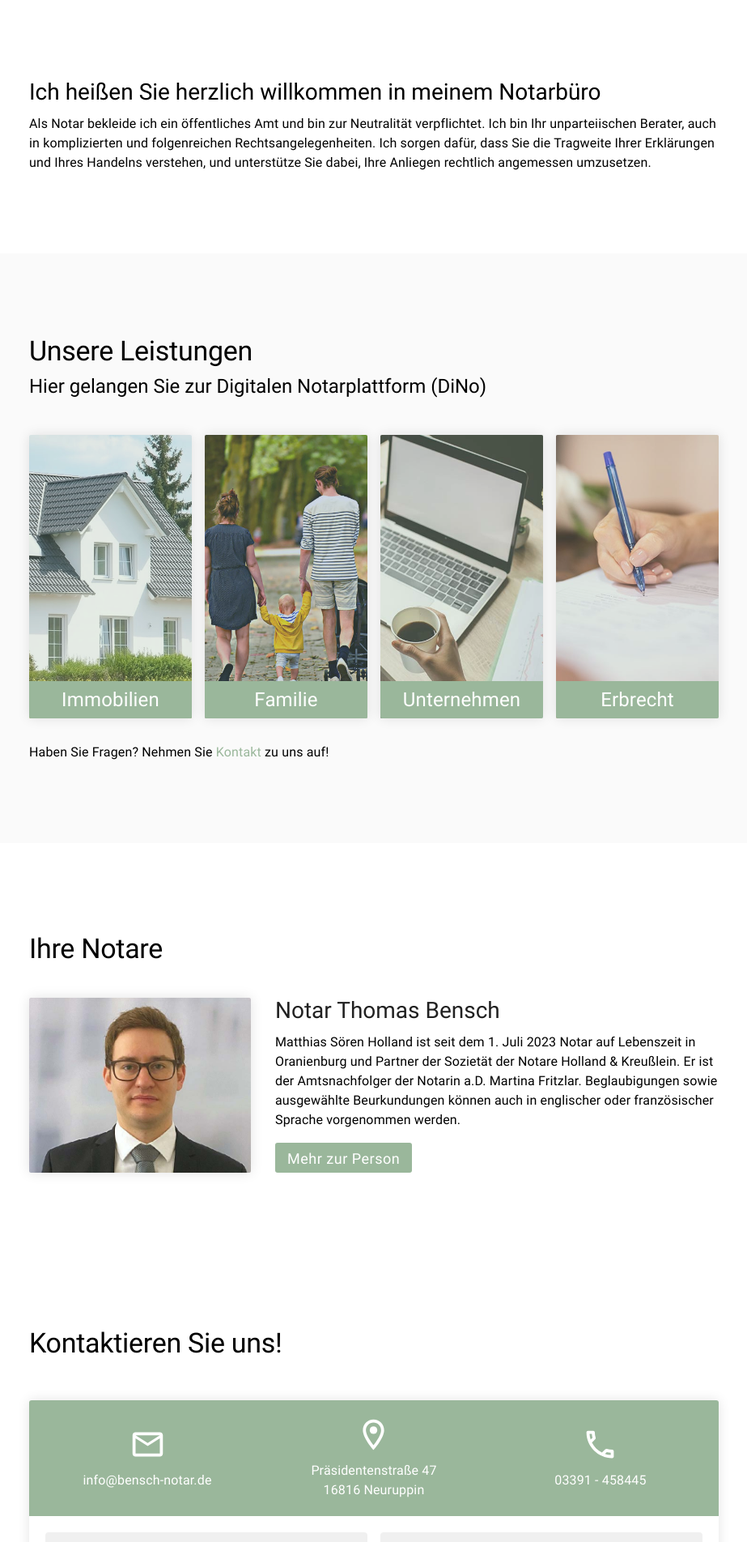
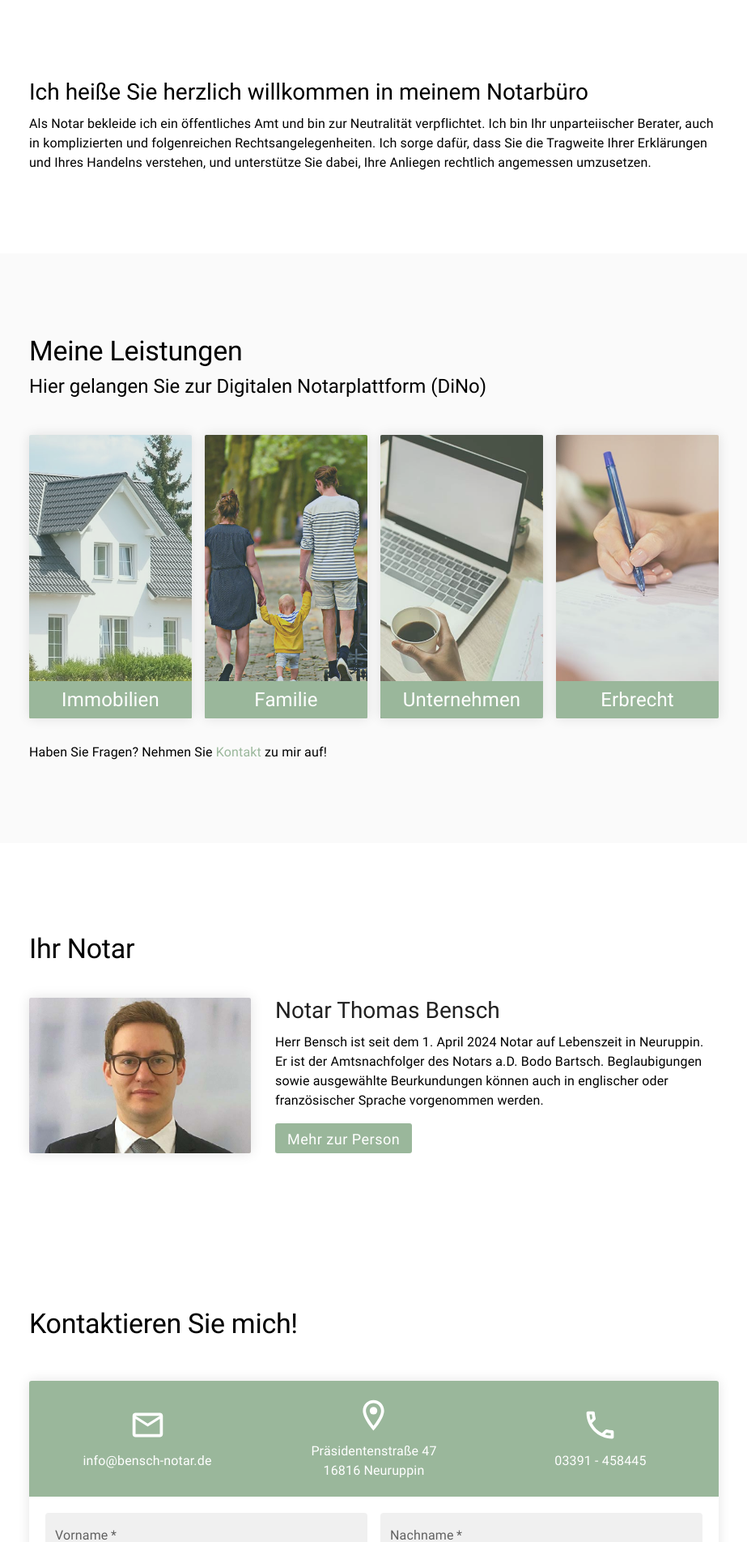
Before and after one commit to ahmkay/bensch, a React (Create React App) app: page / in a window 1280 px wide. Shown: the part 522-2426 px from the top of the page at 81% size, without its empty margins (178-1101 px from the left). Built offline with nearby package versions, Linux system fonts and the light colour scheme.

Commit message:
ändern der lustigen texte

```diff
--- a/src/components/Footer.js
+++ b/src/components/Footer.js
@@ -8,7 +8,7 @@ export default function Footer() {
         <Box className="Footer">
             <Container maxWidth="md" className="container FooterContainer">
                 <Box className="FooterLeft">
-                    <img src="Embem.png" className='brandLogoFooter' />
+                    <img src="logo-small.png" className='brandLogoFooter' />
                 </Box>
                 <Box className="FooterMLeft">
                     <Typography align='center' className='FooterSubTitle'>Informationen</Typography>
@@ -25,10 +25,13 @@ export default function Footer() {
                     <Typography className="FooterText">Mi 9 - 12 & 13 - 17 Uhr</Typography>
                     <Typography className="FooterText">Do 9 - 12 & 13 - 17 Uhr</Typography>
                     <Typography className="FooterText">Fr 9 - 12 & 13 - 14 Uhr</Typography>
+                    <Typography className="FooterText"></Typography>
+                    <Typography className="FooterText">Telefonzeiten wie Geschäftszeiten</Typography>
+                    <Typography className="FooterText">mit Ausnahme des Mittwochs</Typography>
                 </Box>
                 <Box className="FooterRight">
                     <Typography align='center' className='FooterSubTitle'>Kontakt</Typography>
-                    <Typography className="FooterText">Notare Holland & Kreußlein</Typography>
+                    <Typography className="FooterText">Notar Thomas Bensch</Typography>
                     <Typography className="FooterText">Präsidentenstraße 47</Typography>
                     <Typography className="FooterText">16816 Neuruppin</Typography>
                     <Typography className="FooterText">info@bensch-notar.de</Typography>
--- a/src/components/Home.js
+++ b/src/components/Home.js
@@ -110,8 +110,8 @@ const ScrollAnimation = () => {
 
                                         <Grid container item xs={12} sm={12} spacing={0}>
                                             <Box className="textBoxInner">
-                                                <Typography variant='h3' className='subtitleH3'>Ich heißen Sie herzlich willkommen in meinem Notarbüro</Typography>
-                                                <Typography variant='body1'>Als Notar bekleide ich ein öffentliches Amt und bin zur Neutralität verpflichtet. Ich bin Ihr unparteiischen Berater, auch in kom­plizierten und folgenreichen Rechtsangelegenheiten. Ich sorgen dafür, dass Sie die Tragweite Ihrer Erklärungen und Ihres Handelns verstehen, und unterstütze Sie dabei, Ihre Anliegen rechtlich angemessen umzusetzen.</Typography>
+                                                <Typography variant='h3' className='subtitleH3'>Ich heiße Sie herzlich willkommen in meinem Notarbüro</Typography>
+                                                <Typography variant='body1'>Als Notar bekleide ich ein öffentliches Amt und bin zur Neutralität verpflichtet. Ich bin Ihr unparteiischer Berater, auch in kom­plizierten und folgenreichen Rechtsangelegenheiten. Ich sorge dafür, dass Sie die Tragweite Ihrer Erklärungen und Ihres Handelns verstehen, und unterstütze Sie dabei, Ihre Anliegen rechtlich angemessen umzusetzen.</Typography>
                                             </Box>
                                         </Grid>
 
@@ -124,7 +124,7 @@ const ScrollAnimation = () => {
 
                             <Box className="bannerSection section" id="info">
                                 <Container maxWidth="md" className="leistungenContainer section" id="leistungen">
-                                    <Typography variant='h2' className='sectionTitle fadeInOpac'>Unsere Leistungen</Typography>
+                                    <Typography variant='h2' className='sectionTitle fadeInOpac'>Meine Leistungen</Typography>
                                     <Typography variant='h3' className='sectionTitle3 fadeInOpac'>Hier gelangen Sie zur Digitalen Notarplattform (DiNo)</Typography>
                                     <Grid container justifyContent="center" spacing={2} className="leistungenGrid">
                                         <Grid item xs={6} sm={3}>
@@ -149,13 +149,13 @@ const ScrollAnimation = () => {
                                             </Box>
                                         </Grid>
                                     </Grid>
-                                    <Typography variant='body1'>Haben Sie Fragen? Nehmen Sie <a href="#kontakt">Kontakt</a> zu uns auf!</Typography>
+                                    <Typography variant='body1'>Haben Sie Fragen? Nehmen Sie <a href="#kontakt">Kontakt</a> zu mir auf!</Typography>
                                 </Container>
                             </Box>
 
                             <Container maxWidth="md" className="container section" id="notare">
                                 <Typography variant='h2' className='sectionTitle'>
-                                    Ihre Notare
+                                    Ihr Notar
                                 </Typography>
 
                                 <Grid container justifyContent="center" spacing={2} className="notareGrid">
@@ -168,7 +168,7 @@ const ScrollAnimation = () => {
                                         </Box>
                                         <Box>
                                             <Typography variant='h3' className='subtitleH3'>Notar Thomas Bensch</Typography>
-                                            <Typography variant='body1' paragraph>Matthias Sören Holland ist seit dem 1. Juli 2023 Notar auf Lebenszeit in Oranienburg und Partner der Sozietät der Notare Holland & Kreußlein. Er ist der Amtsnachfolger der Notarin a.D. Martina Fritzlar. Beglaubigungen sowie ausgewählte Beurkundungen können auch in englischer oder französischer Sprache vorgenommen werden.</Typography>
+                                            <Typography variant='body1' paragraph>Herr Bensch ist seit dem 1. April 2024 Notar auf Lebenszeit in Neuruppin. Er ist der Amtsnachfolger des Notars a.D. Bodo Bartsch. Beglaubigungen sowie ausgewählte Beurkundungen können auch in englischer oder französischer Sprache vorgenommen werden.</Typography>
                                             <Button className='btnSecondary' onClick={() => toggleVisibility('elementToToggle1')}>{`${isVisible5 ? 'Einklappen' : 'Mehr zur Person'}`}</Button>
                                         </Box>
 
@@ -176,10 +176,8 @@ const ScrollAnimation = () => {
 
                                         <Box id="elementToToggle1" className={`notarBodyTextWrapper ${isVisible5 ? 'visible' : ''}`}>
                                         <Typography variant='body1' paragraph className='notarBodyText'>
-Nach dem Studium der Politik- und Verwaltungswissenschaften und des Öffentlichen Rechts an der Universität Potsdam sowie der Rechtswissenschaft an der Humboldt-Universität zu Berlin absolvierte Matthias Sören Holland das Rechtsreferendariat am Kammergericht in Berlin, u.a. mit Stationen am Bundesverfassungsgericht und im Bundesministerium des Innern. Seit 2012 war er Stipendiat der Studienstiftung des Deutschen Volkes.<br /><br />
-2019 wurde er in den Notaranwärterdienst des Landes Brandenburg aufgenommen und war dort zunächst dem Notar Karsten Strüben in Strausberg zur Ausbildung zugewiesen. 2021 wurde er an das Deutsche Notarinstitut (DNotI) in Würzburg abgeordnet. Darauf folgten weitere Zuweisungen nach Prenzlau, Königs Wusterhausen, Eberswalde und Oranienburg.<br /><br />
-
-Neben seiner Notartätigkeit ist Matthias Holland u.a. als freier Referent am Deutschen Notarinstitut (DNotI) in Würzburg tätig und ist Vorstandsmitglied und Schriftführer des Förderkreises des Notarinstituts der Humboldt-Universität zu Berlin. Zudem ist er an etlichen Veröffentlichungen im öffentlichen Recht und zu notarrechtlichen Themen beteiligt.</Typography>
+                                        Nach dem Studium der Politik- und Verwaltungswissenschaften und des Öffentlichen Rechts an einer Universität in Potsdam sowie der Rechtswissenschaft an einer Universität in Berlin absolvierte Person A das Rechtsreferendariat am Kammergericht in Berlin, u.a. mit Stationen am höchsten Gericht und im Bundesministerium des Innern. Seit 2012 war er Stipendiat einer deutschen Studienförderung.<br /><br />
+2019 wurde er in den Notaranwärterdienst des Landes Brandenburg aufgenommen und war dort zunächst dem Notar B in einer Stadt zur Ausbildung zugewiesen. 2021 wurde er an ein Institut in Würzburg abgeordnet. Darauf folgten weitere Zuweisungen nach verschiedenen Städten.<br /><br /></Typography>
                                         </Box>
 
 
@@ -192,17 +190,17 @@ Neben seiner Notartätigkeit ist Matthias Holland u.a. als freier Referent am De
 
                             <Container maxWidth="md" className="container section" id="kontakt">
                                 <Typography variant='h2' className='sectionTitle'>
-                                    Kontaktieren Sie uns!
+                                    Kontaktieren Sie mich!
                                 </Typography>
                                 <Contactform />
                                 <br /><br />
                                 <Typography variant='body1' paragraph>
-                                    Hier finden Sie uns:
+                                    Hier finden Sie mich:
                                 </Typography>
                                 <Box className="contactMap">
-                                    <iframe width="100%" height="400px" frameBorder="0" allowFullScreen src="//umap.openstreetmap.de/de/map/notar-kreuslein-holland_47149?scaleControl=false&miniMap=false&scrollWheelZoom=false&zoomControl=true&allowEdit=false&moreControl=false&searchControl=null&tilelayersControl=null&embedControl=null&datalayersControl=false&onLoadPanel=none&captionBar=false&datalayers=184102"></iframe>
+                                    <iframe width="100%" height="400px" frameBorder="0" allowFullScreen src="//umap.openstreetmap.de/de/map/notar_bensch_56016?scaleControl=false&miniMap=false&scrollWheelZoom=false&zoomControl=true&allowEdit=false&moreControl=false&searchControl=null&tilelayersControl=null&embedControl=null&datalayersControl=false&onLoadPanel=none&captionBar=false&datalayers=184102"></iframe>
                                 </Box>
-                                <Typography variant='body1' paragraph className="contactMapRouteLink">Einen Routenplaner finden sie <a href="https://www.google.com/maps/dir//Notare+Holland+%26+Kreu%C3%9Flein,+Prenzlauer+Str.+11,+16515+Oranienburg/@52.7596784,13.2514147,17z/data=!4m9!4m8!1m0!1m5!1m1!1s0x4164e8afdba0e241:0x9b19020e624be46c!2m2!1d13.2539073!2d52.7596041!3e0?hl=en&entry=ttu" target="_blank">hier</a>.</Typography>
+                                <Typography variant='body1' paragraph className="contactMapRouteLink">Einen Routenplaner finden sie <a href="https://www.google.com/maps/dir//Pr%C3%A4sidentenstra%C3%9Fe+47,+Neuruppin/@52.9228135,12.7635872,13z/data=!4m9!4m8!1m0!1m5!1m1!1s0x47a93daef2b5288f:0x8b0754e2b416faa6!2m2!1d12.8047865!2d52.9228206!3e0?hl=en&entry=ttu" target="_blank">hier</a>.</Typography>
 
                             </Container>
 
--- a/src/components/Imprint.js
+++ b/src/components/Imprint.js
@@ -67,7 +67,7 @@ const Imprint = () => {
 
           <Typography variant='h2' className='sectionTitle3 marginTop'>Verantwortlich für den Inhalt nach § 55 Abs. 2 RStV</Typography>
           <Typography variant='body1' className='sectionText'>
-          Thomaws Bensch
+          Thomas Bensch
           </Typography>
 
 
--- a/src/components/Privacy.js
+++ b/src/components/Privacy.js
@@ -130,12 +130,12 @@ Eine Zusammenführung dieser Daten mit anderen Datenquellen wird nicht vorgenomm
 Wenn Sie uns per Kontaktformular Anfragen zukommen lassen, werden Ihre Angaben aus dem Anfrageformular inklusive der von Ihnen dort angegebenen Kontaktdaten zwecks Bearbeitung der Anfrage und für den Fall von Anschlussfragen bei uns gespeichert. Diese Daten geben wir nicht ohne Ihre Einwilligung weiter.
 Die Verarbeitung dieser Daten erfolgt auf Grundlage von Art. 6 Abs. 1 lit. b DSGVO, sofern Ihre Anfrage mit der Erfüllung eines Vertrags zusammenhängt oder zur Durchführung vorvertraglicher Maßnahmen erforderlich ist. In allen übrigen Fällen beruht die Verarbeitung auf unserem berechtigten Interesse an der effektiven Bearbeitung der an uns gerichteten Anfragen (Art. 6 Abs. 1 lit. f DSGVO) oder auf Ihrer Einwilligung (Art. 6 Abs. 1 lit. a DSGVO) sofern diese abgefragt wurde. Die von Ihnen im Kontaktformular eingegebenen Daten verbleiben bei uns, bis Sie uns zur Löschung auffordern, Ihre Einwilligung zur Speicherung widerrufen oder der Zweck für die Datenspeicherung entfällt (z. B. nach abgeschlossener Bearbeitung Ihrer Anfrage). Zwingende gesetzliche Bestimmungen – insbesondere Aufbewahrungsfristen – bleiben unberührt.
 <br /><br />
-Anfrage per E-Mail, Telefon oder Telefax
+<b>Anfrage per E-Mail, Telefon oder Telefax</b><br /><br />
 Wenn Sie uns per E-Mail, Telefon oder Telefax kontaktieren, wird Ihre Anfrage inklusive aller daraus hervorgehenden personenbezogenen Daten (Name, Anfrage) zum Zwecke der Bearbeitung Ihres Anliegens bei uns gespeichert und verarbeitet. Diese Daten geben wir nicht ohne Ihre Einwilligung weiter.
 Die Verarbeitung dieser Daten erfolgt auf Grundlage von Art. 6 Abs. 1 lit. b DSGVO, sofern Ihre Anfrage mit der Erfüllung eines Vertrags zusammenhängt oder zur Durchführung vorvertraglicher Maßnahmen erforderlich ist. In allen übrigen Fällen beruht die Verarbeitung auf Ihrer Einwilligung (Art. 6 Abs. 1 lit. a DSGVO) und/oder auf unseren berechtigten Interessen (Art. 6 Abs. 1 lit. f DSGVO), da wir ein berechtigtes Interesse an der effektiven Bearbeitung der an uns gerichteten Anfragen haben.
 Die von Ihnen an uns per Kontaktanfragen übersandten Daten verbleiben bei uns, bis Sie uns zur Löschung auffordern, Ihre Einwilligung zur Speicherung widerrufen oder der Zweck für die Datenspeicherung entfällt (z. B. nach abgeschlossener Bearbeitung Ihres Anliegens). Zwingende gesetzliche Bestimmungen – insbesondere gesetzliche Aufbewahrungsfristen – bleiben unberührt.
 <br /><br />
-Registrierung auf dieser Website
+<b>Registrierung auf dieser Website</b><br /><br />
 Sie können sich auf dieser Website registrieren, um zusätzliche Funktionen auf der Seite zu nutzen. Die dazu eingegebenen Daten verwenden wir nur zum Zwecke der Nutzung des jeweiligen Angebotes oder Dienstes, für den Sie sich registriert haben. Die bei der Registrierung abgefragten Pflichtangaben müssen vollständig angegeben werden. Anderenfalls werden wir die Registrierung ablehnen.
 Für wichtige Änderungen etwa beim Angebotsumfang oder bei technisch notwendigen Änderungen nutzen wir die bei der Registrierung angegebene E-Mail-Adresse, um Sie auf diesem Wege zu informieren.
 Die Verarbeitung der bei der Registrierung eingegebenen Daten erfolgt zum Zwecke der Durchführung des durch die Registrierung begründeten Nutzungsverhältnisses und ggf. zur Anbahnung weiterer Verträge (Art. 6 Abs. 1 lit. b DSGVO).<br />
@@ -145,7 +145,7 @@ Die bei der Registrierung erfassten Daten werden von uns gespeichert, solange Si
 Wir erheben, verarbeiten und nutzen personenbezogene Daten nur, soweit sie für die Begründung, inhaltliche Ausgestaltung oder Änderung des Rechtsverhältnisses erforderlich sind (Bestandsdaten). Dies erfolgt auf Grundlage von Art. 6 Abs. 1 lit. b DSGVO, der die Verarbeitung von Daten zur Erfüllung eines Vertrags oder vorvertraglicher Maßnahmen gestattet. Personenbezogene Daten über die Inanspruchnahme dieser Website (Nutzungsdaten) erheben, verarbeiten und nutzen wir nur, soweit dies erforderlich ist, um dem Nutzer die Inanspruchnahme des Dienstes zu ermöglichen oder abzurechnen.
 Die erhobenen Kundendaten werden nach Abschluss des Auftrags oder Beendigung der Geschäftsbeziehung gelöscht. Gesetzliche Aufbewahrungsfristen bleiben unberührt.
 <br /><br />
-Datenübermittlung bei Vertragsschluss für Dienstleistungen und digitale Inhalte
+<b>Datenübermittlung bei Vertragsschluss für Dienstleistungen und digitale Inhalte</b><br /><br />
 Wir übermitteln personenbezogene Daten an Dritte nur dann, wenn dies im Rahmen der Vertragsabwicklung notwendig ist, etwa an das mit der Zahlungsabwicklung beauftragte Kreditinstitut.
 Eine weitergehende Übermittlung der Daten erfolgt nicht bzw. nur dann, wenn Sie der Übermittlung ausdrücklich zugestimmt haben. Eine Weitergabe Ihrer Daten an Dritte ohne ausdrückliche Einwilligung, etwa zu Zwecken der Werbung, erfolgt nicht.<br />
 Grundlage für die Datenverarbeitung ist Art. 6 Abs. 1 lit. b DSGVO, der die Verarbeitung von Daten zur Erfüllung eines Vertrags oder vorvertraglicher Maßnahmen gestattet.
```
Also changed, not shown: src/components/Contactform.js (+4 -4 lines), 74 other files (tests, documents, lock files or other folders).
